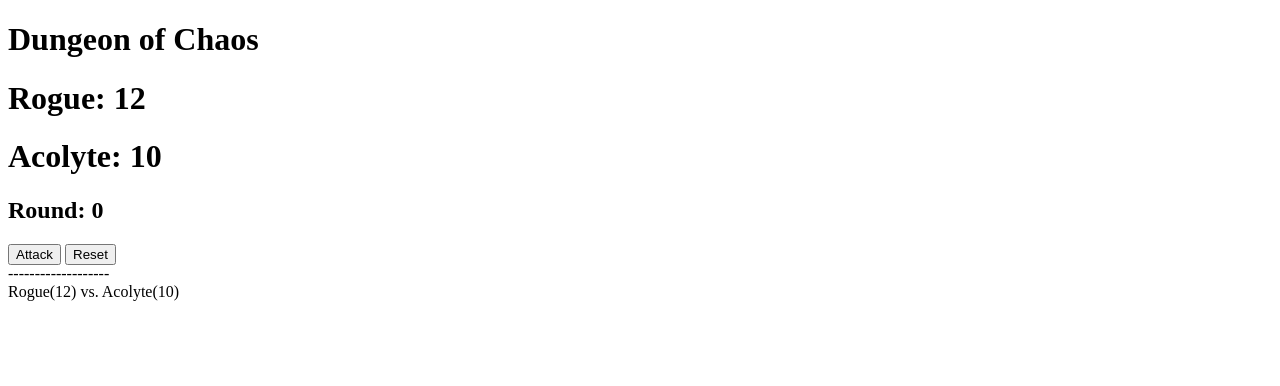
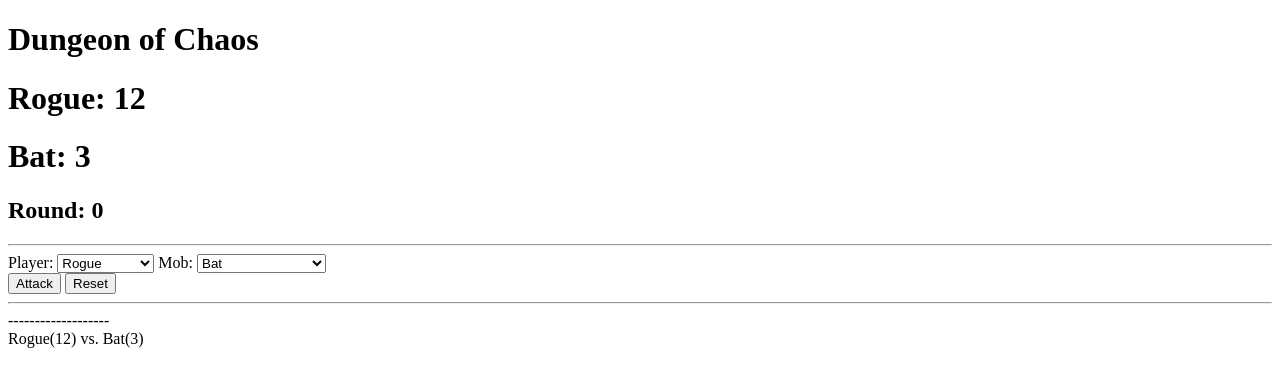
Before and after one commit to Nopfed/dungeon-of-chaos, a plain HTML site: page index.html in a window 1280 px wide. Drawn offline with Linux system fonts and the light colour scheme.

Commit message:
Added player and mob selection dropdowns

```diff
--- a/app/game.js
+++ b/app/game.js
@@ -8,17 +8,25 @@ function DungeonGame(options) {
 
 	// UI selectors
 	this.fightLogSelector = options.fightLogSelector || 'fight-log';
+
 	this.playerNameSelector = options.playerNameSelector || 'player-name';
 	this.playerHpSelector = options.playerHpSelector || 'player-hp';
+	this.playerSelectSelector = options.playerSelectSelector || 'player-select';
+
 	this.mobNameSelector = options.mobNameSelector || 'mob-name';
 	this.mobHpSelector = options.mobHpSelector || 'mob-hp';
+	this.mobSelectSelector = options.mobSelectSelector || 'mob-select';
 
 	// Cached UI Element wrappers
 	this.fightLog = document.getElementById(this.fightLogSelector);
+
 	this.playerNameElem = document.getElementById(this.playerNameSelector);
 	this.playerHpElem = document.getElementById(this.playerHpSelector);
+	this.playerSelectElem = document.getElementById(this.playerSelectSelector);
+
 	this.mobNameElem = document.getElementById(this.mobNameSelector);
 	this.mobHpElem = document.getElementById(this.mobHpSelector);
+	this.mobSelectElem = document.getElementById(this.mobSelectSelector);
 
 	this.reset = function () {
 		// clear the log
@@ -26,8 +34,8 @@ function DungeonGame(options) {
 
 		this.output('-------------------');
 		// Reset player, mob, round count
-		this.player = new Hero(heroes.classes[0]);
-		this.mob = new Hero(cavemobs.mobs[3]);
+		this.player = new Hero(heroes.classes[this.playerSelectElem.selectedIndex]);
+		this.mob = new Hero(cavemobs.mobs[this.mobSelectElem.selectedIndex]);
 		this.round = 0;
 
 		// announce the fight & update UI
@@ -139,10 +147,55 @@ function DungeonGame(options) {
 	this.clearLog = function () {
 		this.fightLog.textContent = '';
 	};
+
+	this.init = function () {
+		var i, optgroupElem, optionElem;
+
+		// Populate player <select> with all lvl 1 classes
+		// Create an <optgroup> to hold level 1 hero classes
+		optgroupElem = document.createElement('optgroup');
+		optgroupElem.setAttribute("label", "Level 1");
+
+		// Add each class as an <option>
+		for (i = 0; i < heroes.classes.length; i++) {
+			optionElem = document.createElement('option');
+			optionElem.textContent = heroes.classes[i].name;
+			optionElem.value = i;
+
+			// Add player class <option> to lvl 1 <optgroup>
+			optgroupElem.appendChild(optionElem);
+		}
+
+		// Add lvl 1 <optgroup> to player <select>
+		this.playerSelectElem.appendChild(optgroupElem);
+
+		// Populate mob select box with all cave mobs
+		// Create an <optgroup> to hold all cave mobs
+		optgroupElem = document.createElement('optgroup');
+		optgroupElem.setAttribute("label", "Cave Mobs");
+
+		// Add each cave mob as an <option>
+		for (i = 0; i < cavemobs.mobs.length; i++) {
+			optionElem = document.createElement('option');
+			optionElem.textContent = cavemobs.mobs[i].name;
+			optionElem.value = i;
+
+			// Add mob <option> to cave mob <optgroup>
+			optgroupElem.appendChild(optionElem);
+		}
+
+		// Add cave mob <optgroup> to mob <select>
+		this.mobSelectElem.appendChild(optgroupElem);
+	};
+
+	this.mobSelected = function () {
+		var i, selectedMob;
+	};
 };
 
 window.onload = function () {
 	window.dungeon = new DungeonGame();
 
+	window.dungeon.init();
 	window.dungeon.reset();
 };
--- a/index.html
+++ b/index.html
@@ -10,8 +10,16 @@
 		<h1><span id="mob-name"></span>: <span id="mob-hp"></span></h1>
 		<h2>Round: <span id="round-count"></span></h2>
 
-		<button id="btn-fight" onclick="dungeon.fight()">Attack</button>
-		<button id="btn-reset" onclick="dungeon.reset()">Reset</button>
+		<hr />
+		<div>
+			<label for="player-select">Player: <select name="player-select" id="player-select" onchange="dungeon.reset()" /></select>
+			<label for="mob-select">Mob: <select name="mob-select" id="mob-select" onchange="dungeon.reset()" /></select>
+		</div>
+		<div>
+			<button id="btn-fight" onclick="dungeon.fight();">Attack</button>
+			<button id="btn-reset" onclick="dungeon.reset();">Reset</button>
+		</div>
+		<hr />
 
 		<div id="fight-log"></div>
 	</div>
```
